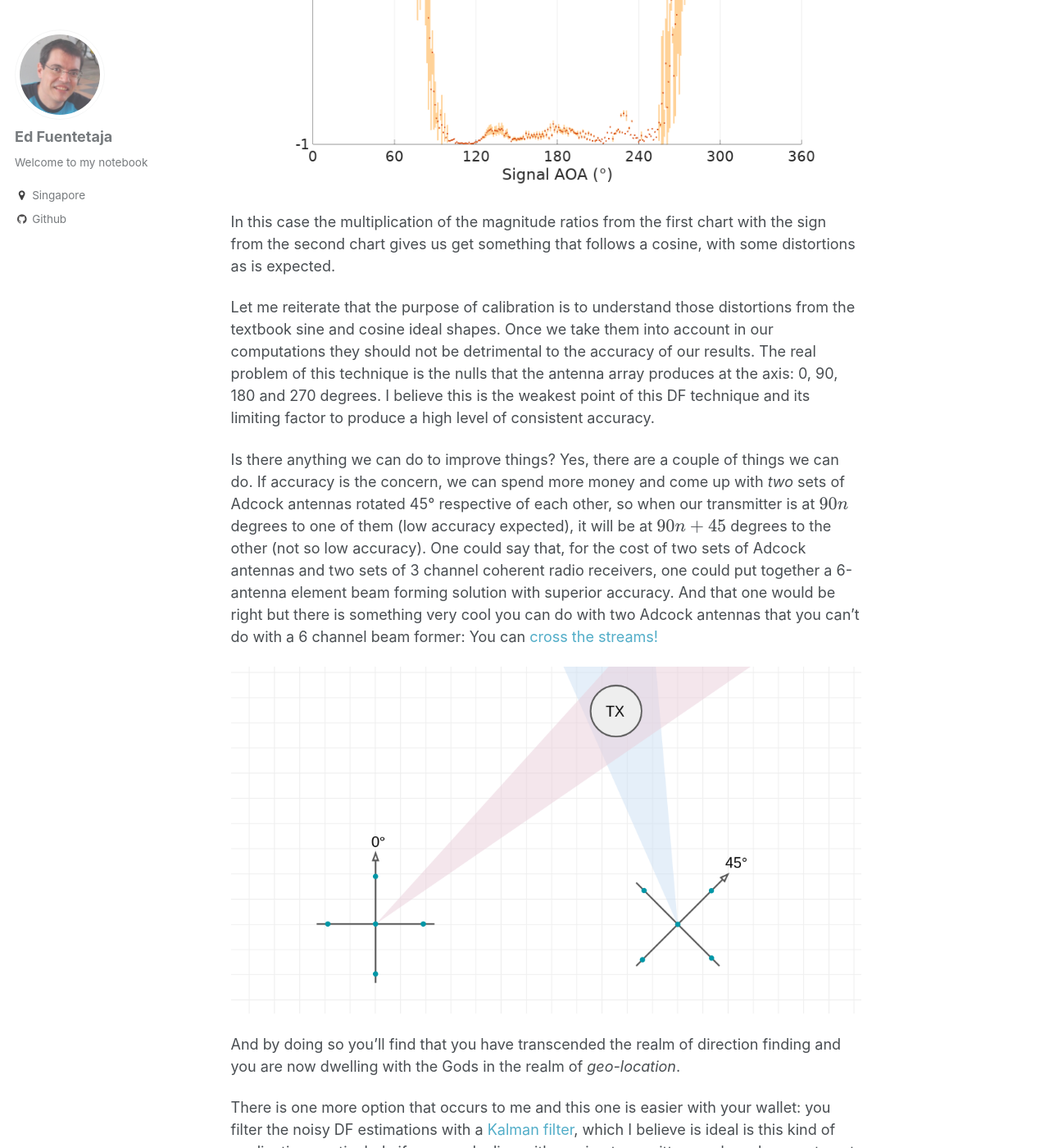
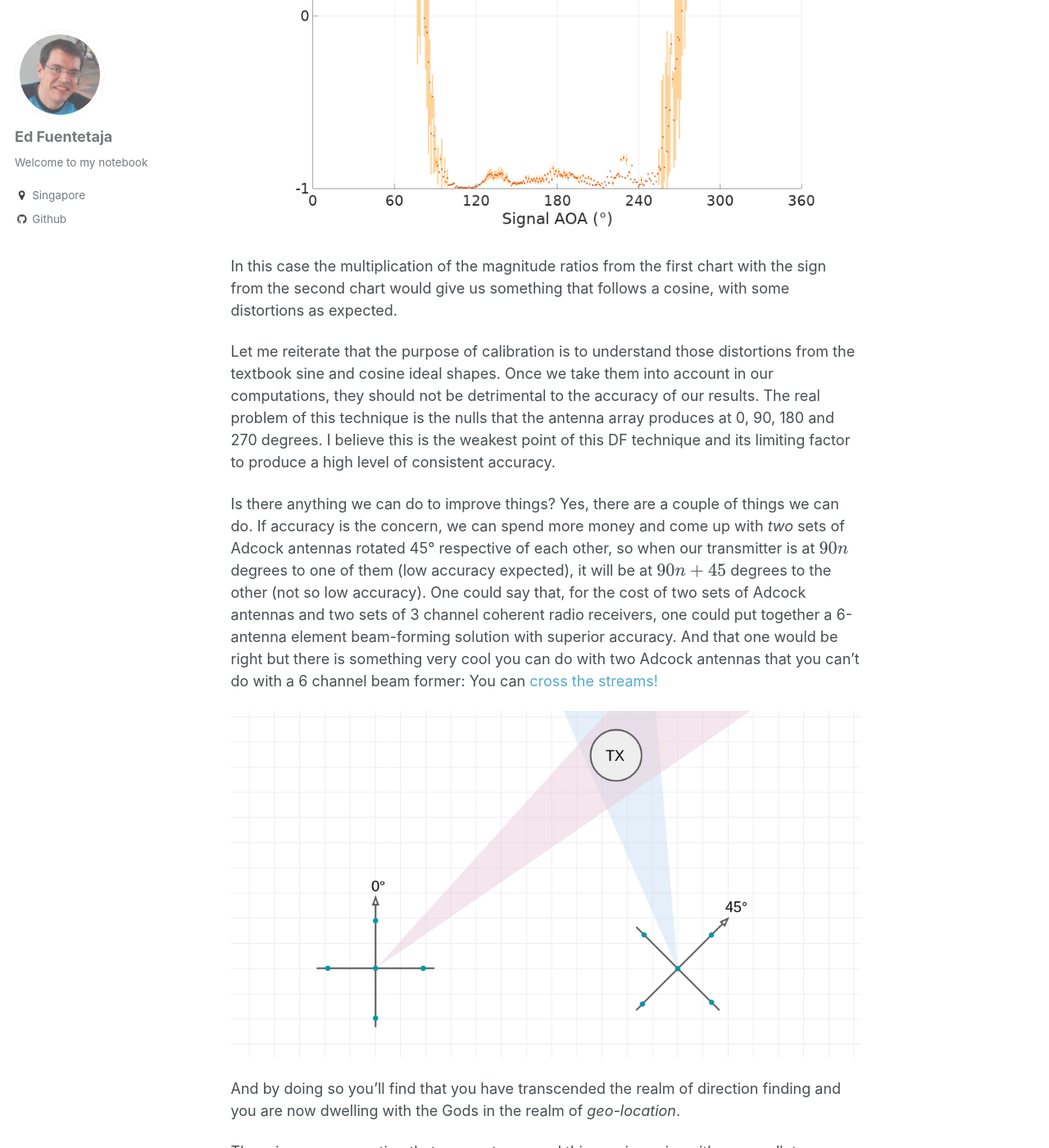
Before and after one commit to EdFuentetaja/EdFuentetaja.github.io, a Jekyll site: the page built from _posts/2020-04-12-rfdf_adcock_watson_watt (II).markdown, in a window 1280 px wide and 1400 px high, scrolled down 6370 px. Shown: the whole window at 82% size. Built offline with Jekyll 4.4.1, drawn with Linux system fonts in a browser that asks for light colours; formulas are drawn with MathJax 3; comment, search, counter and statistics services are not loaded; some of the changed text lies outside the part shown.

Commit message:
Minor edits.

```diff
--- a/_posts/2020-04-12-rfdf_adcock_watson_watt (II).markdown
+++ b/_posts/2020-04-12-rfdf_adcock_watson_watt (II).markdown
@@ -83,17 +83,17 @@ We get analogous results for $$r_{EW}$$:
 ![Power ratio EW/Omni][power_EW]{:.center-image}
 ![Sine angle EW to Omni][sin_EW]{:.center-image}
 
-In this case the multiplication of the magnitude ratios from the first chart with the sign from the second chart gives us get something that follows a cosine, with some distortions as is expected.
+In this case the multiplication of the magnitude ratios from the first chart with the sign from the second chart would give us something that follows a cosine, with some distortions as expected.
 
-Let me reiterate that the purpose of calibration is to understand those distortions from the textbook sine and cosine ideal shapes. Once we take them into account in our computations they should not be detrimental to the accuracy of our results. The real problem of this technique is the nulls that the antenna array produces at the axis: 0, 90, 180 and 270 degrees. I believe this is the weakest point of this DF technique and its limiting factor to produce a high level of consistent accuracy.
+Let me reiterate that the purpose of calibration is to understand those distortions from the textbook sine and cosine ideal shapes. Once we take them into account in our computations, they should not be detrimental to the accuracy of our results. The real problem of this technique is the nulls that the antenna array produces at 0, 90, 180 and 270 degrees. I believe this is the weakest point of this DF technique and its limiting factor to produce a high level of consistent accuracy.
 
-Is there anything we can do to improve things? Yes, there are a couple of things we can do. If accuracy is the concern, we can spend more money and come up with _two_ sets of Adcock antennas rotated 45° respective of each other, so when our transmitter is at $$90 n$$ degrees to one of them (low accuracy expected), it will be at $$90 n + 45$$ degrees to the other (not so low accuracy). One could say that, for the cost of two sets of Adcock antennas and two sets of 3 channel coherent radio receivers, one could put together a 6-antenna element beam forming solution with superior accuracy. And that one would be right but there is something very cool you can do with two Adcock antennas that you can't do with a 6 channel beam former: You can [cross the streams!][crossing_the_streams_youtube]
+Is there anything we can do to improve things? Yes, there are a couple of things we can do. If accuracy is the concern, we can spend more money and come up with _two_ sets of Adcock antennas rotated 45° respective of each other, so when our transmitter is at $$90 n$$ degrees to one of them (low accuracy expected), it will be at $$90 n + 45$$ degrees to the other (not so low accuracy). One could say that, for the cost of two sets of Adcock antennas and two sets of 3 channel coherent radio receivers, one could put together a 6-antenna element beam-forming solution with superior accuracy. And that one would be right but there is something very cool you can do with two Adcock antennas that you can't do with a 6 channel beam former: You can [cross the streams!][crossing_the_streams_youtube]
 
 ![Two Adcock antennas setup to do geo-location][crossing_the_streams]{:.center-image}
 
 And by doing so you'll find that you have transcended the realm of direction finding and you are now dwelling with the Gods in the realm of _geo-location_.
 
-There is one more option that occurs to me and this one is easier with your wallet: you filter the noisy DF estimations with a [Kalman filter][kalman_filter], which I believe is ideal is this kind of application, particularly if you are dealing with moving transmitters and you happen to get some idea of their dynamics, such as speed and trajectories they might follow or some constrains on them.
+There is one more option that occurs to me and this one is easier with your wallet: you filter the noisy DF estimations with a [Kalman filter][kalman_filter], which I believe is ideal for this kind of application, particularly if you are dealing with moving transmitters and you happen to get some idea of their dynamics, such as speed and trajectories they might follow or some constrains on them.
 
 I still haven't talked about some implementation details that I believe are interesting. I'll leave that for the next and last article in this series.
 
```
Also changed, not shown: other parts of _posts/2020-04-12-rfdf_adcock_watson_watt (II).markdown (+5 -5 lines).
